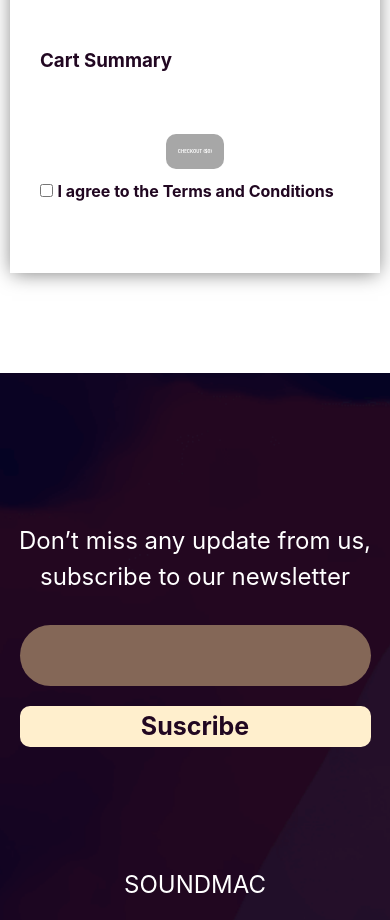
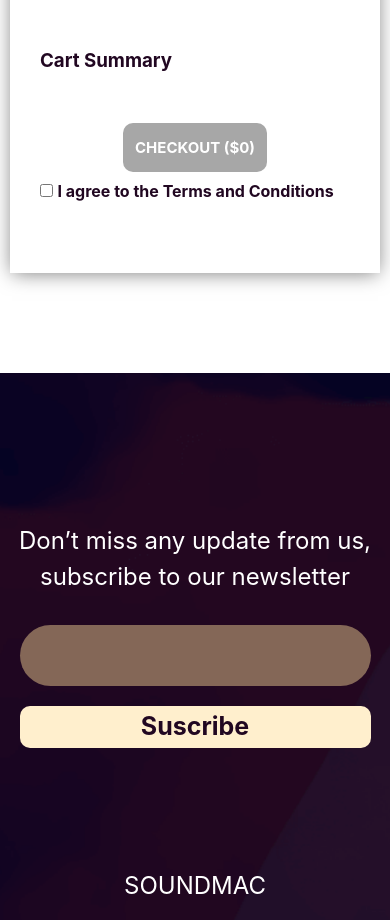
Before and after one commit to Tobbeycc1/soundmac, a React (Create React App) app: page /promotion in a window 390 px wide. Shown: the part 6040-6960 px from the top of the page. Built offline with nearby package versions, Linux system fonts and the light colour scheme.

Commit message:
font size altered

```diff
--- a/src/CSS files/packagesForm.module.css
+++ b/src/CSS files/packagesForm.module.css
@@ -193,7 +193,8 @@
   .newSingleJSXCon {
     font-size: 18.72px;
   }
-  .checkOutBtn {
+  .checkOutBtn,
+  .checkOutBtnGrey {
     font-size: 15px;
   }
   .checkBoxLabelIAgree {
```
